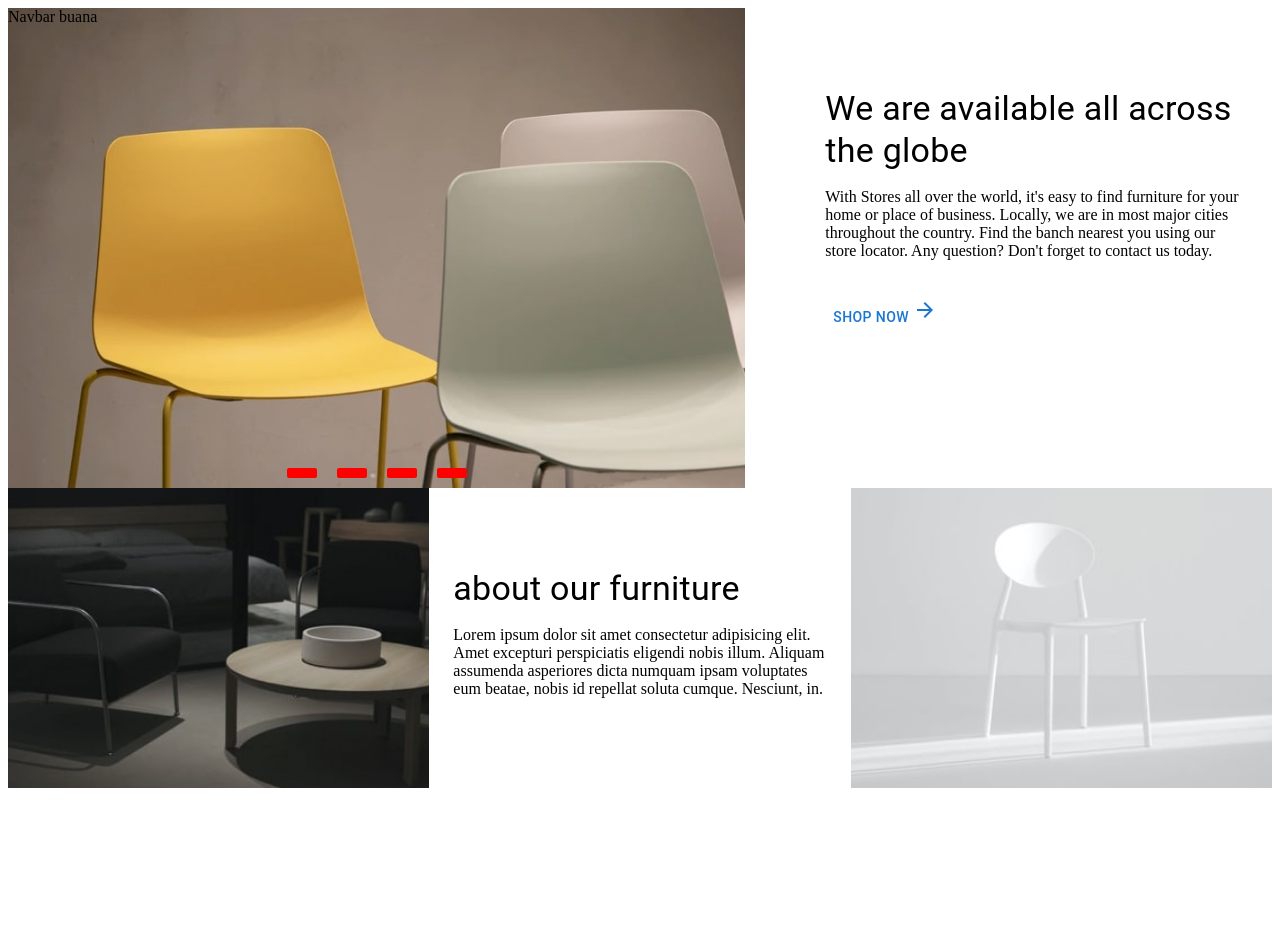
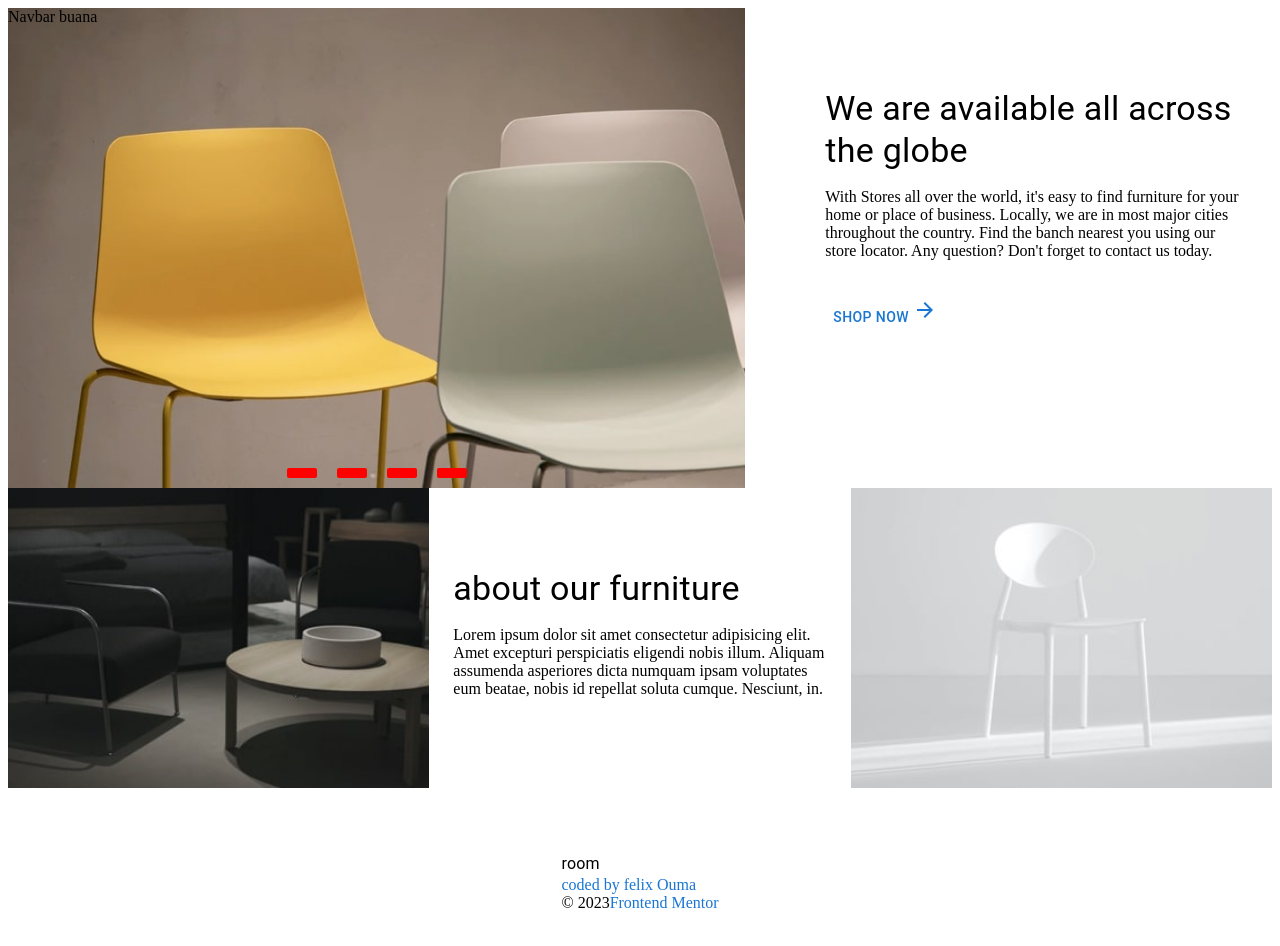
Before and after one commit to meyoh-23/loop-studio-MUI-react, a React (Create React App) app: page / in a window 1280 px wide. Shown: the top 946 px of the page. Before the commit the page ends 800 px from the top, so only its background shows below. Built offline with nearby package versions, Linux system fonts and the light colour scheme.

Commit message:
footer designed

```diff
--- a/src/App.js
+++ b/src/App.js
@@ -2,6 +2,7 @@ import React from 'react';
 import { ThemeProvider, createTheme, Box } from "@mui/material";
 import HeroSection from './components/HeroSection';
 import About from './components/About';
+import Footer from './components/Footer';
 
 const theme = createTheme({
   breakpoints: {
@@ -24,6 +25,7 @@ function App() {
         <HeroSection/>
       </Box>
       <About/>
+      <Footer/>
     </ThemeProvider>
   )
 }
--- /dev/null
+++ b/src/components/Footer.jsx
@@ -0,0 +1,34 @@
+import { Box, Link, Typography } from '@mui/material';
+import React from 'react'
+
+const Footer = () => {
+    const year = new Date().getFullYear();
+    return (
+    <Box
+    sx={{
+        display: "grid",
+        placeContent: "center",
+        padding: "4rem",
+    }}
+    >
+        <Typography>
+            room
+        </Typography>
+        <Typography variant='p'>
+            <Link
+            underline='none'
+            href="#github link"
+            >
+            coded by felix Ouma
+            </Link>
+        </Typography>
+        <Typography
+        variant='p'
+        >
+            &copy; <span>{year}</span>
+            <Link underline='none' href="#frontendMentor">Frontend Mentor</Link>
+        </Typography>
+    </Box>
+)}
+
+export default Footer;
```
